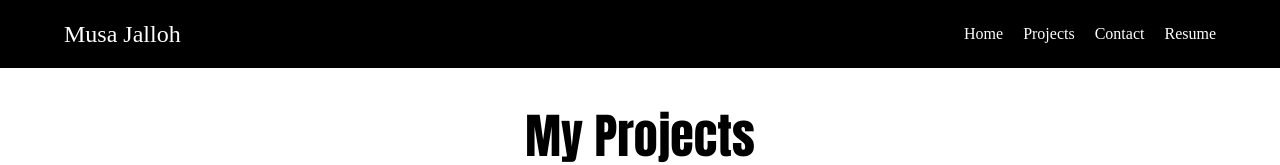
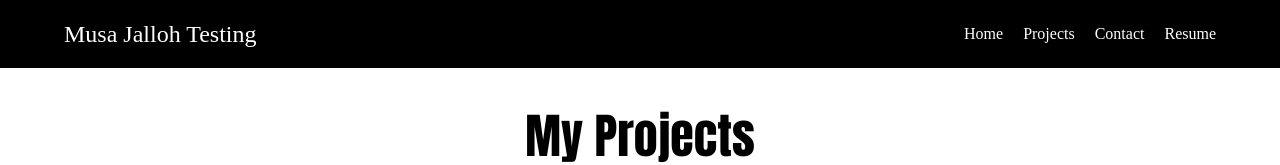
Before and after one commit to Mucino11/next_portfolio_2, a Next.js app: page / in a window 1280 px wide. Shown: the top 165 px of the page. Built offline with nearby package versions, Linux system fonts and the light colour scheme.

Commit message:
Update Navbar.tsx

```diff
--- a/src/components/Navbar.tsx
+++ b/src/components/Navbar.tsx
@@ -13,7 +13,7 @@ export default function Navbar() {
     <nav className="navigation-bar">
       {/* Logo */}
       <div className="logo">
-        <Link href="/">Musa Jalloh</Link>
+        <Link href="/">Musa Jalloh Testing</Link>
       </div>
 
       {/* Hamburger Icon */}
```
